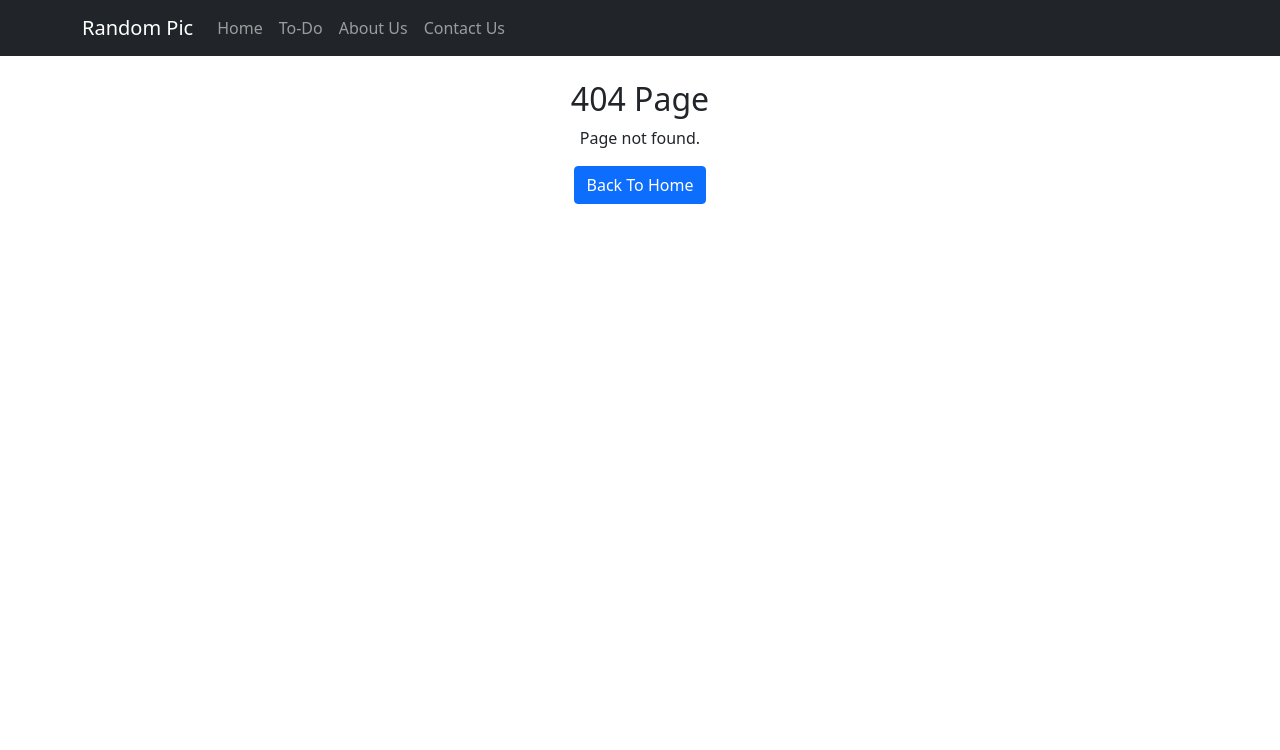
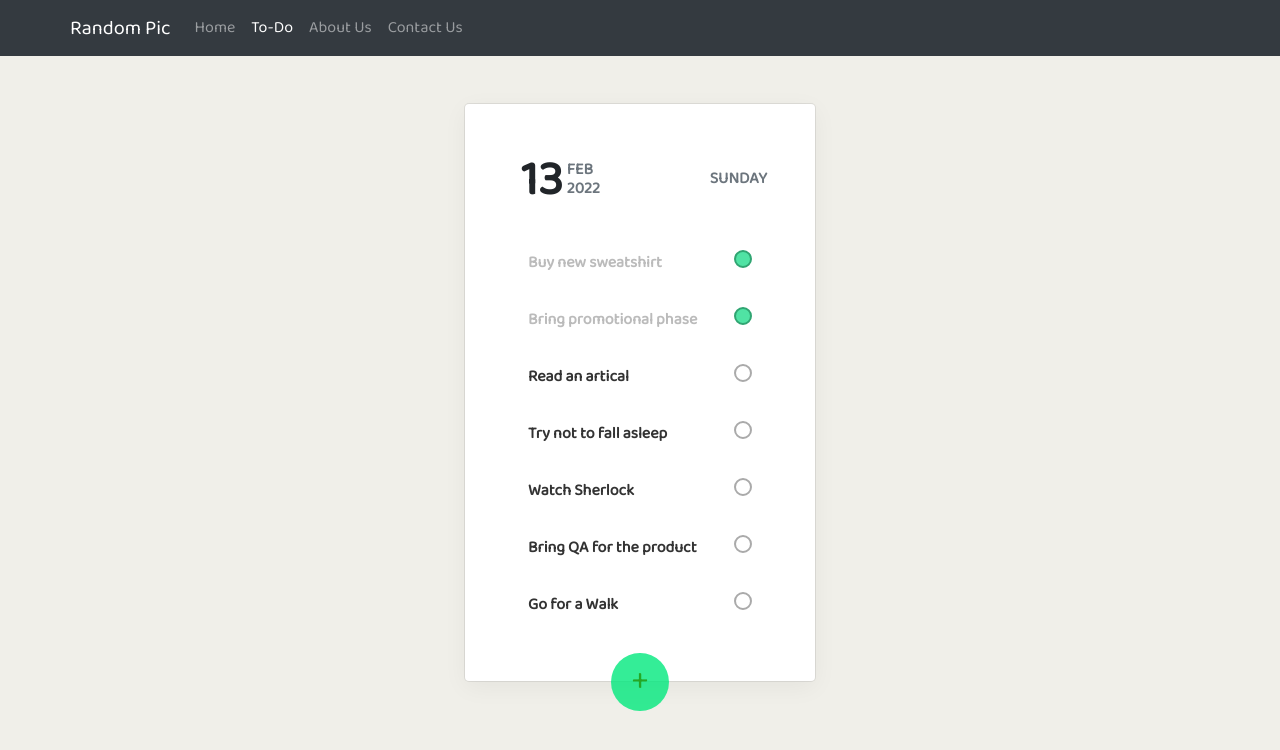
Before and after one commit to HinalGandhi/React-practs, a React (Create React App) app in the folder client/: page /To-Do in a window 1280 px wide. Before the commit this address had no page. Shown: the top 750 px of the page. Built offline with nearby package versions, Linux system fonts and the light colour scheme.

Commit message:
Added radio button and list in todo page

```diff
--- a/client/package.json
+++ b/client/package.json
@@ -21,6 +21,7 @@
     "html-loader": "^3.1.0",
     "html-webpack-plugin": "^5.5.0",
     "http-proxy-middleware": "^2.0.3",
+    "mini-css-extract-plugin": "^2.5.3",
     "source-map-loader": "^3.0.1",
     "ts-loader": "^9.2.6",
     "typescript": "^4.5.5",
--- /dev/null
+++ b/client/src/App.css
@@ -0,0 +1,36 @@
+@import url('https://fonts.googleapis.com/css2?family=Baloo+2&family=Roboto:wght@300;400&display=swap');
+* {
+  margin: 0;
+  padding: 0;
+  box-sizing: border-box;
+  font-family: 'Baloo 2', cursive;
+}
+.body{
+    margin: 0;
+}
+
+.main_div {
+  background-color: rgb(245, 247, 235) !important;
+}
+.box_style {
+  border: none;
+  box-shadow: rgba(0, 0, 0, 0.05) 0px 6px 24px 0px,
+    rgba(0, 0, 0, 0.08) 0px 0px 0px 1px;
+}
+.label-date{
+    font-size: 3rem !important;
+}
+.big {
+  line-height: 0.9;
+}
+.btn_Add {
+  font-size: xx-large;
+  border: none;
+  outline: none;
+  padding: 5px 20px;
+  border-radius: 50%;
+  cursor: pointer;
+  background-color: rgb(2, 233, 125,0.8);
+  color: #25a725 !important;
+  margin-top: 20px;
+}
--- a/client/src/components/App.tsx
+++ b/client/src/components/App.tsx
@@ -10,10 +10,8 @@ function App(): JSX.Element {
         <Container style={{ flexWrap: "wrap" }}>
           <Navbar.Brand href="/">Random Pic</Navbar.Brand>
           <Nav className="me-auto">
-            {/* <LinkContainer to="/Home"> */}
             <Nav.Link as={Link} to="/Home">Home</Nav.Link>
-            {/* </LinkContainer> */}
-            <LinkContainer to="/Feature">
+            <LinkContainer to="/To-Do">
               <Nav.Link>To-Do</Nav.Link>
             </LinkContainer>
             <LinkContainer to="/About">
--- /dev/null
+++ b/client/src/components/DateBar.tsx
@@ -0,0 +1,26 @@
+import * as React from "react";
+const date: Date = new Date();
+const curDate: number = date.getDate();
+const month: string = date.toLocaleString("default", { month: "short" }).toLocaleUpperCase();
+const day: string = date.toLocaleString("default", { weekday: "long" }).toLocaleUpperCase();
+const year: number = date.getFullYear();
+
+function DateBar(): JSX.Element {
+    return (
+        <div className="d-flex justify-content-between mb-3 align-items-center">
+            <div className="row ml-2 align-items-center">
+                <h1 className="col font-weight-bold p-0" style={{fontSize:"3rem"}}>{curDate}</h1>
+                <span className="col justify-content-inline p-0">
+                    <p className=" mt-1 text-muted p-1" style={{lineHeight:"1.2"}}>
+                        {month}
+                        <br />
+                        {year}
+                    </p>
+                </span>
+            </div>
+            <p className="font-weight-bold mt-1 text-muted">{day}</p>
+        </div>
+    );
+}
+
+export default DateBar;
--- /dev/null
+++ b/client/src/components/List.tsx
@@ -0,0 +1,57 @@
+import * as React from 'react';
+import UserTodo from './UserTodo';
+
+
+function TodoList(props: object): JSX.Element{
+
+    const todolists = [
+        {
+            key: 1,
+          description: 'Buy new sweatshirt',
+          isComplete:true
+        },
+        {
+
+            key:2,
+          description: 'Bring promotional phase',
+          isComplete:true
+        },
+        {
+            key:3,
+          description: 'Read an artical',
+          isComplete:false
+        },
+        {
+            key:4,
+          description: 'Try not to fall asleep',
+          isComplete:false
+        },
+        {
+            key:5,
+          description: "Watch Sherlock",
+          isComplete:false
+        },
+        {
+            key:6,
+          description: 'Bring QA for the product',
+          isComplete:false
+        },
+        {
+            key:7,
+          description: 'Go for a Walk',
+          isComplete:false
+        }
+      ];
+
+    return(
+        <>
+            {
+            todolists.map((item) => {
+                return <UserTodo key={item.key} task={item.description} ischecked={item.isComplete}/>
+            })
+            }
+        </>
+    );
+}
+
+export default TodoList;
--- /dev/null
+++ b/client/src/components/UserTodo.css
@@ -0,0 +1,28 @@
+.usertodo {
+  font-family: "Montserrat", sans-serif;
+  padding: 16px 0;
+  color: #333;
+}
+
+.usertodo .checkbox {
+  margin: 0 0 0 36px;
+  float: right;
+  width: 18px;
+  height: 18px;
+  background-color: white;
+  border-radius: 50%;
+  vertical-align: middle;
+  border: 2px solid #aaa;
+  appearance: none;
+  -webkit-appearance: none;
+  cursor: pointer;
+}
+
+.usertodo .checkbox:checked {
+  background-color: #50e3a4;
+  border: 2px solid #30a572;
+}
+
+.checked {
+  color: #bbb;
+}
--- /dev/null
+++ b/client/src/components/UserTodo.tsx
@@ -0,0 +1,27 @@
+import * as React from 'react';
+import './UserTodo.css';
+
+interface NewType {
+    task: string;
+    ischecked: boolean | React.ReactChild | React.ReactFragment | React.ReactPortal;
+}
+
+function UserTodo(props: NewType): JSX.Element{
+
+    const [check, setChecked] = React.useState(props.ischecked);
+
+    function changeStatus() {
+        setChecked(!check);
+    }
+
+    return(
+        <>
+            <div className='usertodo'>
+                <span className={check ? 'checked' : ''}>{props.task}</span>
+                <input className='checkbox'  defaultChecked={check ? true : false} type={'checkbox'} onClick={changeStatus}/>
+            </div>
+        </>
+    );
+}
+
+export default UserTodo;
--- a/client/src/components/features.tsx
+++ b/client/src/components/features.tsx
@@ -1,44 +1,37 @@
 import * as React from "react";
 import App from "./App";
-import {FontAwesomeIcon} from "@fortawesome/react-fontawesome"
-import { faCheckCircle } from "@fortawesome/free-solid-svg-icons";
-const date = new Date();
-const month = ["Jan","Feb","Mar","Apr","May","Jun","Jul","Aug","Sep","Oct","Nov","Dec"];
-const weekday = ["Sunday","Monday","Tuesday","Wednesday","Thursday","Friday","Saturday"];
-const data =[
-    "Buy new sweatshirt",
-    "Begin promotional phase",
-   "Read an article",
-    "Try not to fall asleep",
-    "Watch 'Sherlock'",
-    "Begin QA for the product",
-    "Go for a walk"
-]
-function Feature(): JSX.Element {
+import DateBar from "./DateBar";
+import TodoList from "./List";
+
+class Feature extends React.Component{
+  render(){
   return (
-    <div>
+    <>
       <App />
-      <div className="card container my-5" style={{ width: "20rem" }}>
-        <div className="card-body">
-          <div className="row flex">
-          <h3 className="card-title col">{date.getDate()}</h3>
-          <div className="col flex">
-          <h6 className="card-title col">{month[date.getMonth()]}</h6>
-          <h6 className="card-title col">{date.getFullYear()}</h6>
+      <div className="main ">
+        <div className="container pb-5 mt-5 ">
+          <div className="row justify-content-center">
+            <div className="col-sm-3 col-md-6 col-lg-4">
+              <div className="card fw-bold  box_style">
+                <div className="m-5">
+                  <DateBar />
+                  <div className="col">
+                    <TodoList />
+                    <div className="position-relative d-flex justify-content-center">
+                      <button className="position-absolute text-muted btn_Add ">
+                        +
+                      </button>
+                    </div>
+                  </div>
+                </div>
+              </div>
+            </div>
           </div>
-          <h6 className="card-title col">{weekday[date.getDay()]}</h6>
-          </div>
-          <div className="row">
-
-          </div>
-          <ul>
-                {data.map(function(name, index){
-                    return <li className="d-flex" key={ index }><p>{name} <FontAwesomeIcon icon={faCheckCircle} style={{color:"green"}} /></p></li>;
-                  })}
-            </ul>
         </div>
       </div>
-    </div>
+    </>
   );
+  }
 }
+
 export default Feature;
--- a/client/src/index.tsx
+++ b/client/src/index.tsx
@@ -7,6 +7,7 @@ import About from "./components/about";
 import Contact from "./components/contact";
 import Intro from "./components/intro";
 import Page from "./components/404page";
+import './App.css';
 
 ReactDOM.render(
   <React.StrictMode>
@@ -16,7 +17,7 @@ ReactDOM.render(
         <Route path="/Home" element={<Home />} />
         <Route path="/About" element={<About />} />
         <Route path="/Contact" element={<Contact />} />
-        <Route path="/Feature" element={<Feature />} />
+        <Route path="/To-Do" element={<Feature />} />
         <Route path="*" element={<Page />} />
       </Routes>
     </Router>
--- a/client/webpack.config.js
+++ b/client/webpack.config.js
@@ -1,6 +1,7 @@
 const path = require('path'),
     webpack = require('webpack'),
     HtmlWebpackPlugin = require('html-webpack-plugin');
+const MiniCssExtractPlugin = require("mini-css-extract-plugin");
 
 module.exports = {
     entry: {
@@ -43,11 +44,24 @@ module.exports = {
                         loader: 'html-loader',
                     },
                 ],
-            }
+            },
+            {
+                test: /\.s[ac]ss$/i,
+                use: [MiniCssExtractPlugin.loader, "css-loader"]
+            },
+            {
+                test: /\.css$/,
+                use: [MiniCssExtractPlugin.loader, 'css-loader'],
+            },
         ]
     },
-    plugins: [
-        new HtmlWebpackPlugin({ template: path.resolve(__dirname, 'public', 'index.html') }),
-        new webpack.HotModuleReplacementPlugin()
-    ]
+    plugins: [new HtmlWebpackPlugin({
+        filename: "index.html",
+        template: "./public/index.html"
+    }),
+    new MiniCssExtractPlugin({
+        filename: 'static/css/[name].[contenthash:8].css',
+        chunkFilename: 'static/css/[name].[contenthash:8].chunk.css',
+    })
+]
 }
```
Also changed, not shown: client/public/index.html (+4 -2 lines).
